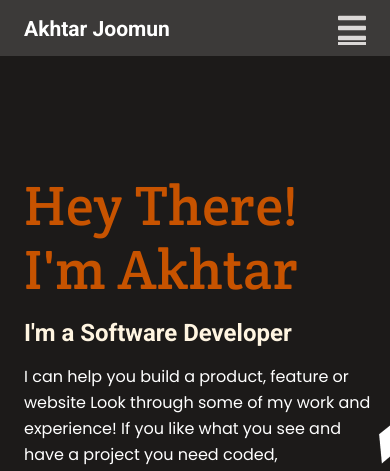
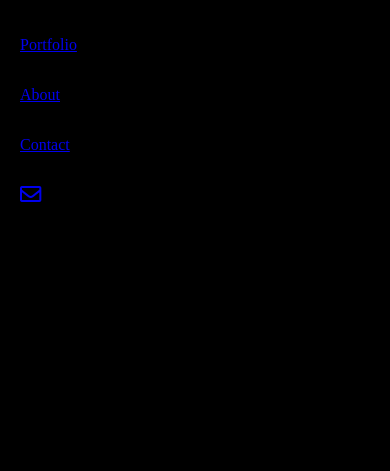
Before and after one commit to Akhtar-Joomun/portfolio, a plain HTML site: page index.html in a window 390 px wide. Both pictures are taken after a click on the element 336 px from the left and 28 px from the top of the page. Shown: the top 471 px of the page. Drawn offline with Linux system fonts and the light colour scheme.

Commit message:
adjust the ul on click in mobile menu

```diff
--- a/index.html
+++ b/index.html
@@ -39,15 +39,15 @@
         <nav class="nav">
           <ul class="links1">
             <li class="menu-links"><a href="#"> Portfolio</a></li>
-            <li><a href="#">About</a></li>
-            <li><a href="#">Contact</a></li>
-            <li><a href="#"><i class="far fa-envelope fa-lg"></i></a></li>
+            <li class="menu-links"><a href="#">About</a></li>
+            <li class="menu-links"><a href="#">Contact</a></li>
+            <li class="menu-links"><a href="#"><i class="far fa-envelope fa-lg"></i></a></li>
           </ul>
         </nav>
         <nav class="menu">
           <div class="btn">
-            <a href="#"><i class="fas fa-bars fa-2x menu-icon"></i></a>
-            <a href="#"><i class="fas fa-bars fa-2x menu-icon xIcon fa fa-close"></i></a>
+            <a href="#"><i class="menu-icon fas fa-bars fa-2x"></i></a>
+            <a href="#"><i class="xIcon fa fa-close"></i></a>
           </div>
         </nav>
       </div>
@@ -487,7 +487,7 @@
       </section>
     </footer>
   </div>
-  <script src="script.js"></script>
+  <script src="./script.js"></script>
 </body>
 
 </html>
--- a/style.css
+++ b/style.css
@@ -37,6 +37,60 @@
   align-items: center;
   width: 67.5px;
 }
+/* mobile menu responsive */
+.btn {
+  position: fixed;
+  z-index: 100;
+  top: 1rem;
+  right: 1rem;
+  width: 3rem;
+  border: none;
+}
+
+.btn .xIcon {
+  display: none;
+  color: #67798e;
+}
+
+.links1 {
+  position: fixed;
+  display: flex;
+  flex-direction: column;
+  align-items: flex-start;
+  top: 0;
+  left: 0;
+  right: 0;
+  bottom: 0;
+  width: 100%;
+  height: 100%;
+  color: white;
+  background-color:black;
+  z-index: 1;
+  transform: translateY(-100%);
+  transition: transform 0.2s;
+  list-style: none;
+  padding: 20px;
+}
+
+.showMenu {
+  transform: translateY(0);
+}
+
+.links1 li {
+  padding: 1rem 0;
+}
+
+.menuLink {
+  display: inline;
+  font-size: 26px;
+  color: white;
+  text-decoration: none;
+}
+
+.menuLink:hover {
+  text-decoration: blueviolet;
+}
+
 
 .card-links a {
   text-decoration: none;
@@ -71,9 +125,9 @@
   color: #c75300;
 }
 
-.nav {
+/* .nav {
   display: none;
-}
+} */
 
 .first-page {
   display: flex;
```
